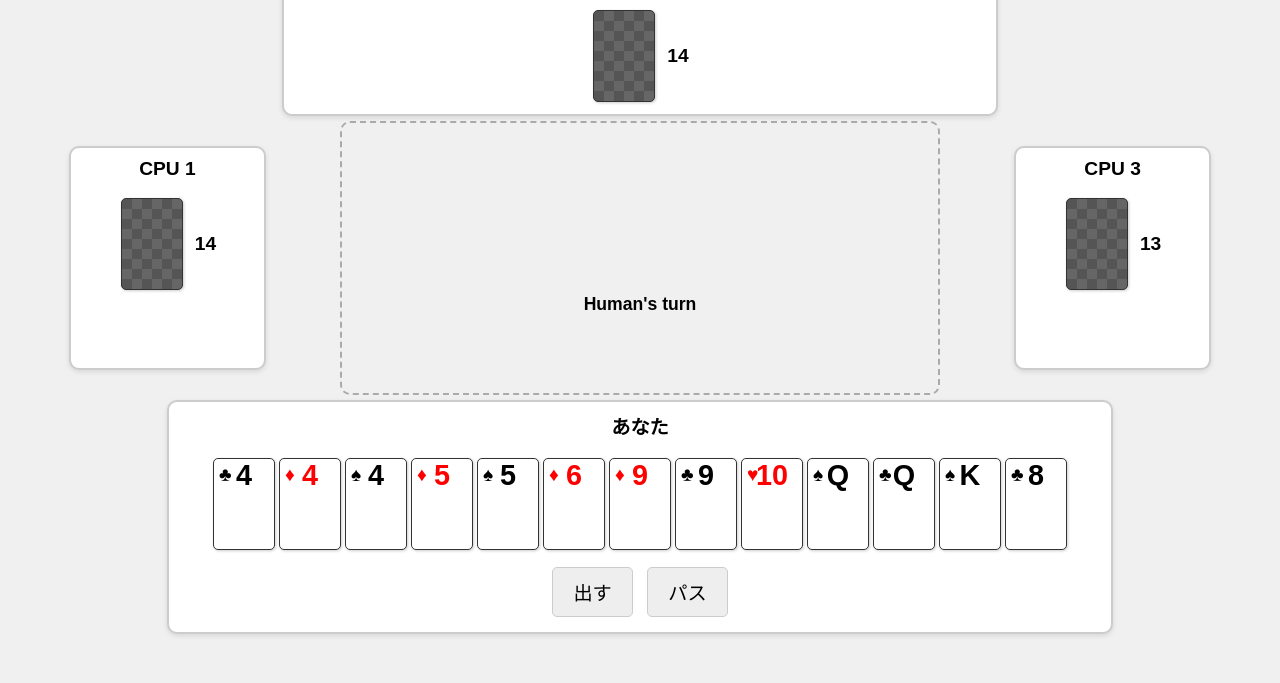
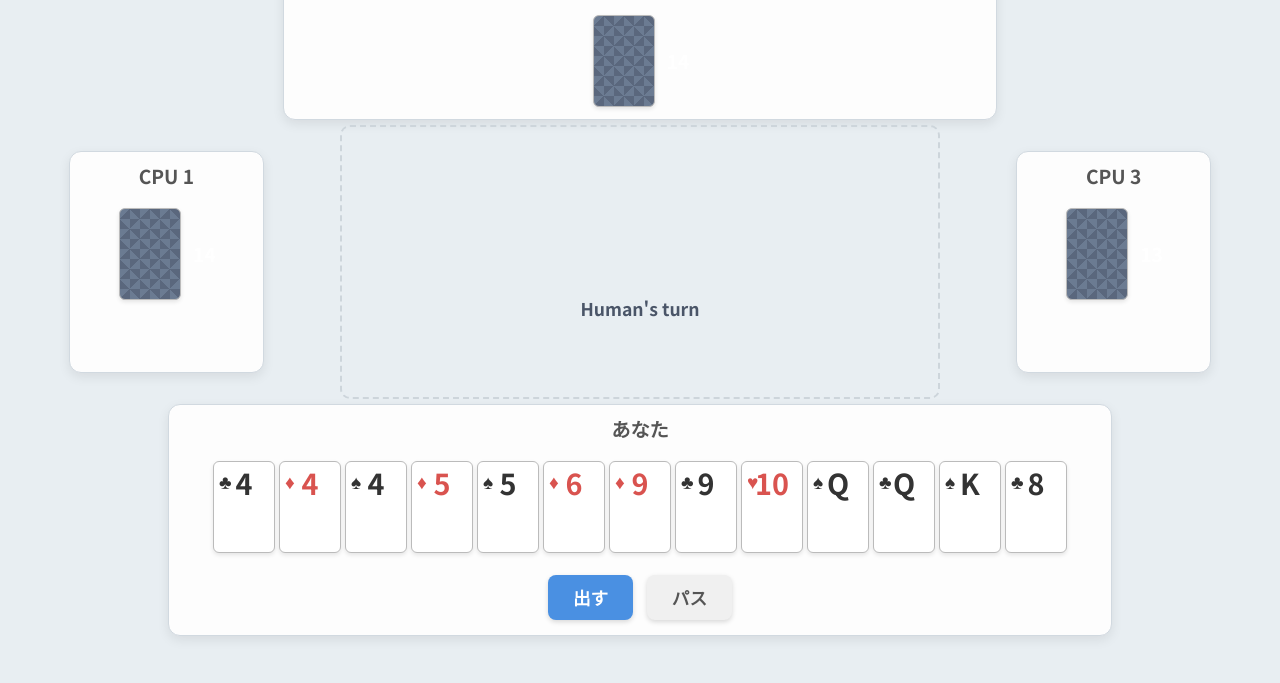
Before and after one commit to Nakanaka6000/test_daifugo, a plain HTML site: page index.html in a window 1280 px wide. Shown: the part 117-800 px from the top of the page. Drawn offline with Linux system fonts and the light colour scheme.

Commit message:
Improve UI design

```diff
--- a/style.css
+++ b/style.css
@@ -1,6 +1,8 @@
+@import url('https://fonts.googleapis.com/css2?family=Noto+Sans+JP:wght@400;700&display=swap');
+
 body {
-    font-family: sans-serif;
-    background-color: #f0f0f0;
+    font-family: 'Noto Sans JP', sans-serif;
+    background-color: #e8eef2; /* Light blue-gray background */
     display: flex;
     justify-content: center;
     align-items: center;
@@ -13,6 +15,8 @@ h1 {
     position: absolute;
     top: 20px;
     width: 100%;
+    color: #333;
+    font-weight: 700;
 }
 
 #game-container {
@@ -27,18 +31,24 @@ h1 {
 }
 
 .player-area {
-    border: 2px solid #ccc;
-    border-radius: 10px;
+    border: 1px solid #d1d9e0;
+    border-radius: 12px;
     padding: 10px;
     margin: 5px;
-    background-color: #fff;
-    box-shadow: 0 2px 5px rgba(0,0,0,0.1);
+    background-color: #fdfdfd;
+    box-shadow: 0 4px 12px rgba(0, 0, 0, 0.08);
+    transition: box-shadow 0.3s ease;
+}
+
+.player-area:hover {
+    box-shadow: 0 6px 16px rgba(0, 0, 0, 0.12);
 }
 
 .player-area h2 {
     margin-top: 0;
     font-size: 1.2em;
     text-align: center;
+    color: #555;
 }
 
 .hand {
@@ -80,7 +90,7 @@ h1 {
 #table {
     width: 50%;
     height: 250px;
-    border: 2px dashed #aaa;
+    border: 2px dashed #cdd5db;
     border-radius: 10px;
     display: flex;
     flex-direction: column;
@@ -101,14 +111,15 @@ h1 {
     margin-top: 10px;
     font-weight: bold;
     font-size: 1.1em;
+    color: #4a5568;
 }
 
 /* --- Cards --- */
 .card, .card-back {
     width: 60px;
     height: 90px;
-    border: 1px solid #333;
-    border-radius: 5px;
+    border: 1px solid #bbb;
+    border-radius: 6px;
     margin: 2px;
     background-color: white;
     display: flex;
@@ -117,29 +128,30 @@ h1 {
     align-items: center;
     font-size: 1.5em;
     font-weight: bold;
-    box-shadow: 1px 1px 3px rgba(0,0,0,0.2);
+    box-shadow: 0 2px 4px rgba(0,0,0,0.1);
     position: relative; /* For pseudo-elements */
+    transition: all 0.2s ease-out;
 }
 
 .human .card {
     cursor: pointer;
-    transition: transform 0.2s, box-shadow 0.2s;
 }
 
 .human .card:hover {
-    transform: translateY(-10px);
-    box-shadow: 0 8px 15px rgba(0,0,0,0.2);
+    transform: translateY(-12px) scale(1.05);
+    box-shadow: 0 10px 20px rgba(0,0,0,0.15);
 }
 
 .human .card.selected {
-    transform: translateY(-5px);
+    transform: translateY(-8px);
     border-color: #007bff;
-    box-shadow: 0 0 10px #007bff;
+    box-shadow: 0 0 12px rgba(0, 123, 255, 0.5);
 }
 
 .card-back {
-    background-color: #555;
-    background-image: linear-gradient(45deg, #666 25%, transparent 25%, transparent 75%, #666 75%, #666), linear-gradient(45deg, #666 25%, transparent 25%, transparent 75%, #666 75%, #666);
+    background-color: #5a677d;
+    background-image: linear-gradient(135deg, #6b7b92 25%, transparent 25%, transparent 75%, #6b7b92 75%, #6b7b92),
+                      linear-gradient(45deg, #6b7b92 25%, transparent 25%, transparent 75%, #6b7b92 75%, #6b7b92);
     background-size: 20px 20px;
     background-position: 0 0, 10px 10px;
 }
@@ -148,6 +160,7 @@ h1 {
     font-size: 1.2em;
     font-weight: bold;
     margin-left: 10px;
+    color: #fff;
 }
 
 .card .suit {
@@ -162,34 +175,54 @@ h1 {
 }
 
 .card.red {
-    color: red;
+    color: #d9534f;
 }
 
 .card.black {
-    color: black;
+    color: #333;
 }
 
 /* --- Controls --- */
 #player-controls {
     text-align: center;
-    margin-top: 10px;
+    margin-top: 15px;
 }
 
 #player-controls button {
-    font-size: 1.2em;
-    padding: 10px 20px;
+    font-size: 1.1em;
+    font-weight: 700;
+    padding: 10px 25px;
     margin: 5px;
     cursor: pointer;
-    border-radius: 5px;
-    border: 1px solid #ccc;
-    background-color: #eee;
+    border-radius: 8px;
+    border: none;
+    background-color: #4a90e2;
+    color: white;
+    box-shadow: 0 2px 5px rgba(0,0,0,0.15);
+    transition: all 0.2s ease;
 }
 
-#player-controls button:hover {
-    background-color: #ddd;
+#player-controls button:hover:not(:disabled) {
+    background-color: #357abd;
+    transform: translateY(-2px);
+    box-shadow: 0 4px 8px rgba(0,0,0,0.2);
+}
+
+#player-controls button#pass-button {
+    background-color: #f0f0f0;
+    color: #555;
+}
+
+#player-controls button#pass-button:hover:not(:disabled) {
+    background-color: #e0e0e0;
 }
 
 #player-controls button:disabled {
     cursor: not-allowed;
-    opacity: 0.5;
+    opacity: 0.6;
 }
+
+/* --- Utility --- */
+.hidden {
+    display: none;
+}
```
